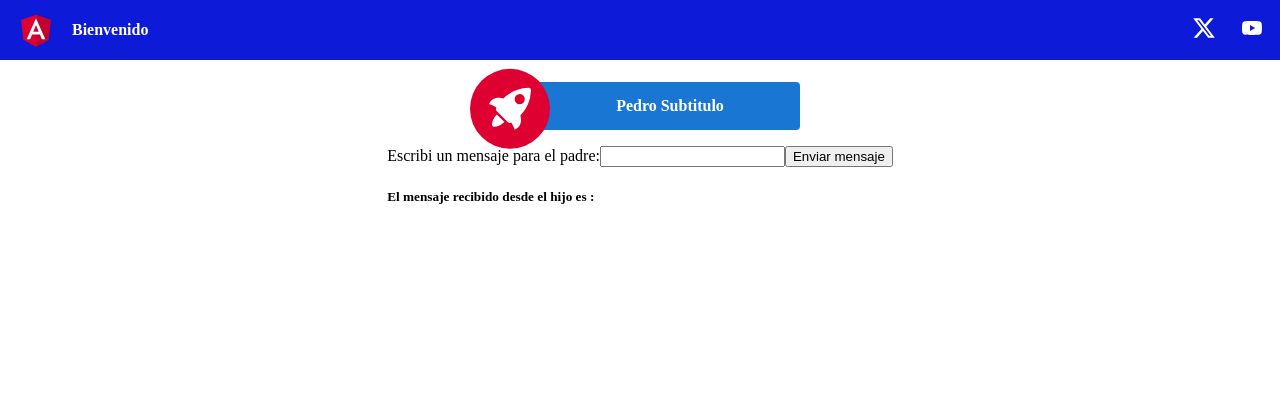
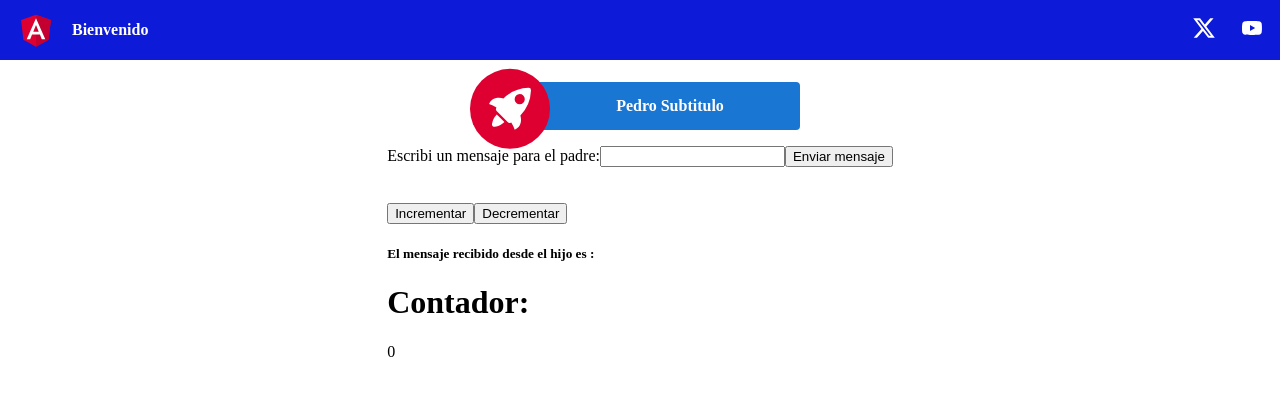
Before and after one commit to Germany2k9/Curso-Angular, an Angular app: page / in a window 1280 px wide. Shown: the top 396 px of the page. Built offline with nearby package versions, Linux system fonts and the light colour scheme.

Commit message:
contador de padre ha hijo con la funcion emit(void)

```diff
--- a/src/app/hijo/hijo.component.html
+++ b/src/app/hijo/hijo.component.html
@@ -3,3 +3,10 @@
     <input type="text" id="entrada" ng [(ngModel)]="mensaje">
     <button type="button"(click)="enviarMensaje()">Enviar mensaje</button>
 </div>
+
+<br>
+<br>
+<div>
+    <button (click)="incrementar()">Incrementar</button>
+    <button (click)="decrementar()">Decrementar</button>
+</div>
--- a/src/app/hijo/hijo.component.ts
+++ b/src/app/hijo/hijo.component.ts
@@ -7,10 +7,18 @@ import { Component, EventEmitter, Input, Output } from '@angular/core';
 })
 export class HijoComponent {
   @Output() mensajeDesdeHijo = new EventEmitter<string>()
+  @Output() incrementarDesdeHijo = new EventEmitter<void>()
+  @Output() decrementarDesdeHijo = new EventEmitter<void>()
 
    mensaje : string= '';
 
   enviarMensaje(){
     this.mensajeDesdeHijo.emit(this.mensaje)
   }
+  incrementar(){
+    this.incrementarDesdeHijo.emit();
+  }
+  decrementar(){
+    this.decrementarDesdeHijo.emit();
+  }
 }
--- a/src/app/padre/padre.component.html
+++ b/src/app/padre/padre.component.html
@@ -1,11 +1,11 @@
-<app-hijo (mensajeDesdeHijo)="recibirMensaje($event)"></app-hijo>
+<app-hijo
+        (incrementarDesdeHijo)="incrementar()"
+        (decrementarDesdeHijo)="decrementar()"
+        (mensajeDesdeHijo)="recibirMensaje($event)">
+</app-hijo>
 
 <h5>El mensaje recibido desde el hijo es : {{mensajeRecibido}}</h5>
-<!-- <h1>Contador: </h1>
+
+<h1>Contador: </h1>
 
 <p> {{valorContador}}</p>
-
-<button (click)="incrementar()">Incrementar</button>
-<button (click)="decrementar()">Decrementar</button>
-
-<app-hijo> </app-hijo> -->
--- a/src/app/padre/padre.component.ts
+++ b/src/app/padre/padre.component.ts
@@ -17,7 +17,6 @@ export class PadreComponent {
     this.mensajeRecibido = $event;
   }
 
-
  incrementar(){
   this.valorContador++;
  }
```
